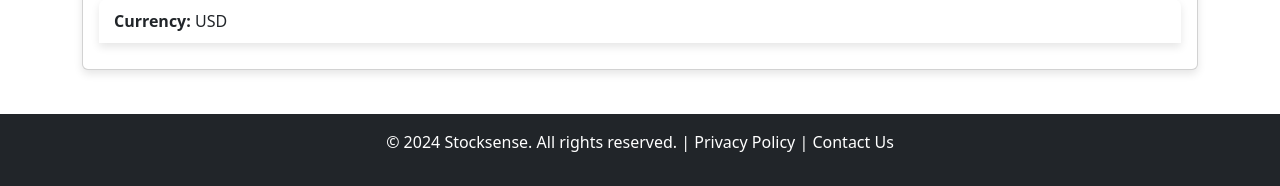
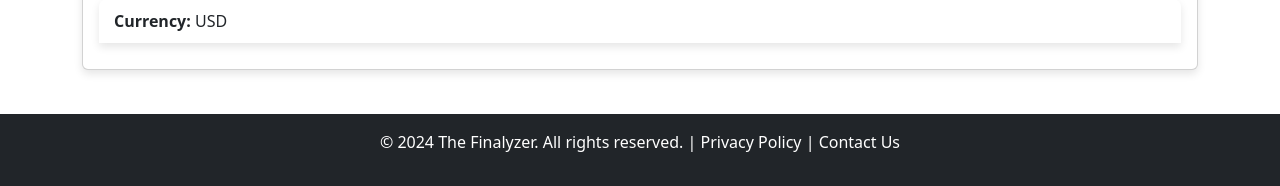
Before and after one commit to Temilola23/The-Finalyzer, a Flask app: template final/templates/ticker_info.html in a window 1280 px wide. Shown: the part 1057-1243 px from the top of the page. Run offline with Flask 3, Linux system fonts and the light colour scheme; the template is opened without the code that fills it: most values are stand-ins (such as "Sample title", 1, 10 or a date in 2020).

Commit message:
Update ticker_info.html

```diff
--- a/final/templates/ticker_info.html
+++ b/final/templates/ticker_info.html
@@ -4,7 +4,7 @@
     <!-- Meta tags for character encoding and responsiveness -->
     <meta charset="UTF-8">
     <meta name="viewport" content="width=device-width, initial-scale=1.0">
-    <title>{{ ticker }} Information - Stocksense</title>
+    <title>{{ ticker }} Information - The Finalyzer</title>
     <!-- Link to external CSS files -->
     <link rel="stylesheet" href="{{ url_for('static', filename='css/style.css') }}">
     <link href="https://cdn.jsdelivr.net/npm/bootstrap@5.3.3/dist/css/bootstrap.min.css" rel="stylesheet">
@@ -66,7 +66,7 @@
     </main>
     <!-- Footer section -->
     <footer class="text-center py-3 bg-dark text-white">
-        <p>&copy; 2024 Stocksense. All rights reserved. | <a href="{{ url_for('privacy_policy') }}" class="text-white">Privacy Policy</a> | <a href="{{ url_for('contact') }}" class="text-white">Contact Us</a></p>
+        <p>&copy; 2024 The Finalyzer. All rights reserved. | <a href="{{ url_for('privacy_policy') }}" class="text-white">Privacy Policy</a> | <a href="{{ url_for('contact') }}" class="text-white">Contact Us</a></p>
     </footer>
 </body>
 </html>
```
